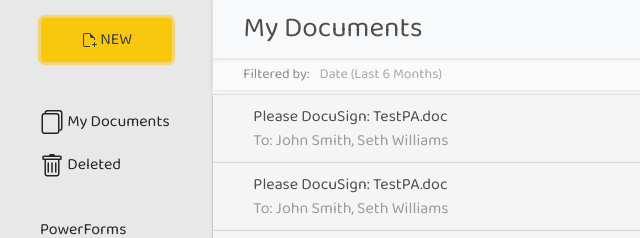
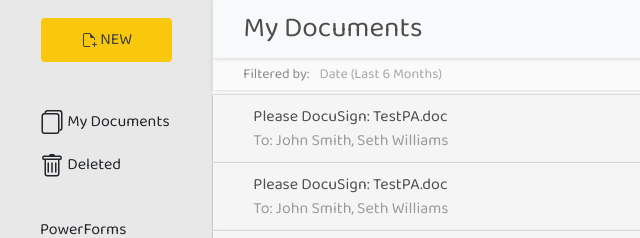
Before and after one commit to bvquoc2003/Demo-Hackathon, a plain HTML site: page index.html in a window 1280 px wide. Both pictures are taken after a click on the button "NEW". Shown: the top 238 px of the page, 0-640 px from the left. Drawn offline with Linux system fonts and the light colour scheme.

Commit message:
fix the button

```diff
--- a/css/style.css
+++ b/css/style.css
@@ -55,6 +55,12 @@
 .lbtn:hover {
   background-color: #d5d5d5;
   cursor: pointer;
+}
+
+.btn:focus {
+  border: none ;
+  outline: none;
+  box-shadow: none;
 }
 
 
```
